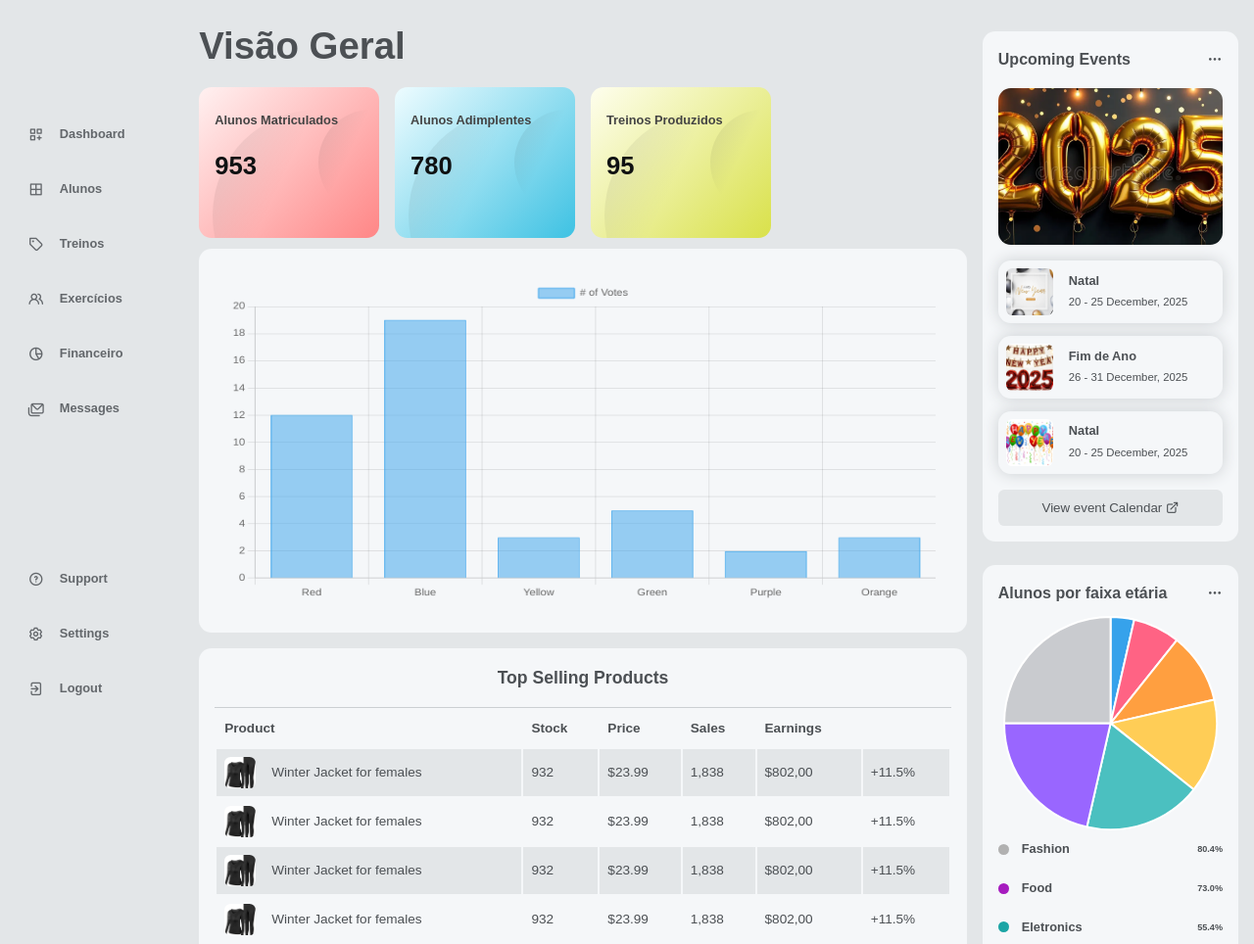
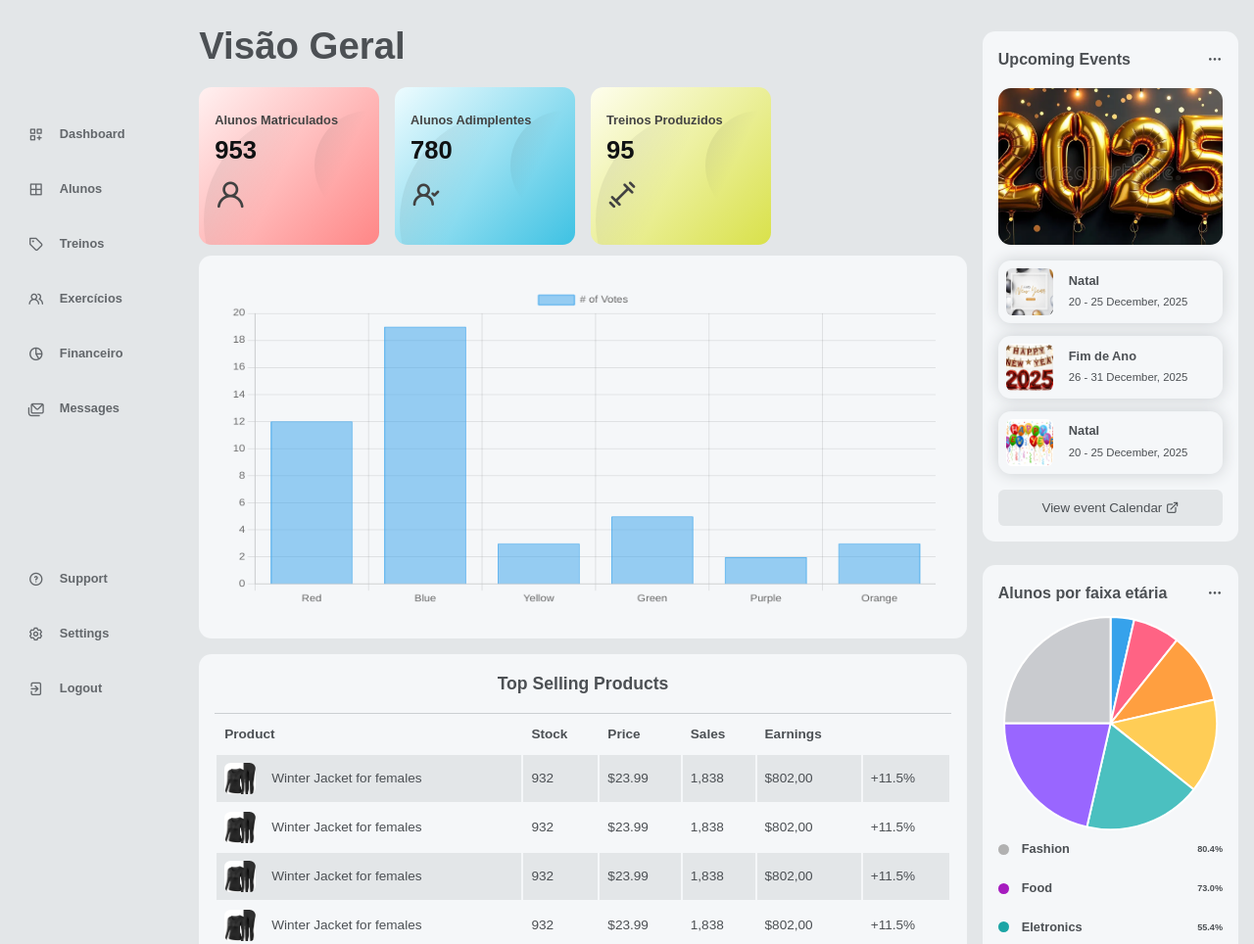
Before and after one commit to geovanipaz/projeto_corefit, a PHP site: template Views/Alunos/index.php in a window 1280 px wide. Shown: the part 63-1027 px from the top of the page at 98% size. Run offline with PHP 8.4, Linux system fonts and the light colour scheme; the template is opened without the code that fills it, so the values that code supplies are empty; some libraries are stand-ins or nearby versions.

Commit message:
semad 01/12

```diff
--- a/Views/Alunos/index.php
+++ b/Views/Alunos/index.php
@@ -16,6 +16,7 @@
                 <h5>Alunos Matriculados <span class="success"></span></h5>
                 <h2>953</h2>
                 <div>
+                    <i class="uil uil-user"></i>
                     <small></small>
                     <small></small>
                 </div>
@@ -24,6 +25,7 @@
                 <h5>Alunos Adimplentes <span class="success"></span></h5>
                 <h2>780</h2>
                 <div>
+                    <i class="uil uil-user-check"></i>
                     <small></small>
                     <small></small>
                 </div>
@@ -32,6 +34,7 @@
                 <h5>Treinos Produzidos<span class="success"></span></h5>
                 <h2>95</h2>
                 <div>
+                    <i class="uil uil-dumbbell"></i>
                     <small></small>
                     <small></small>
                 </div>
--- a/src/style.css
+++ b/src/style.css
@@ -347,7 +347,7 @@ h1{
 }
 
 .card h2{
-    margin: 1rem 0 1.8rem;
+    margin: 1rem 0 rem;
     color: #101213;
 }
 
@@ -355,6 +355,10 @@ h1{
     display: flex;
     justify-content: space-between;
     align-items: center;
+}
+
+.card div i{
+    font-size: 2rem;
 }
 
 
```
